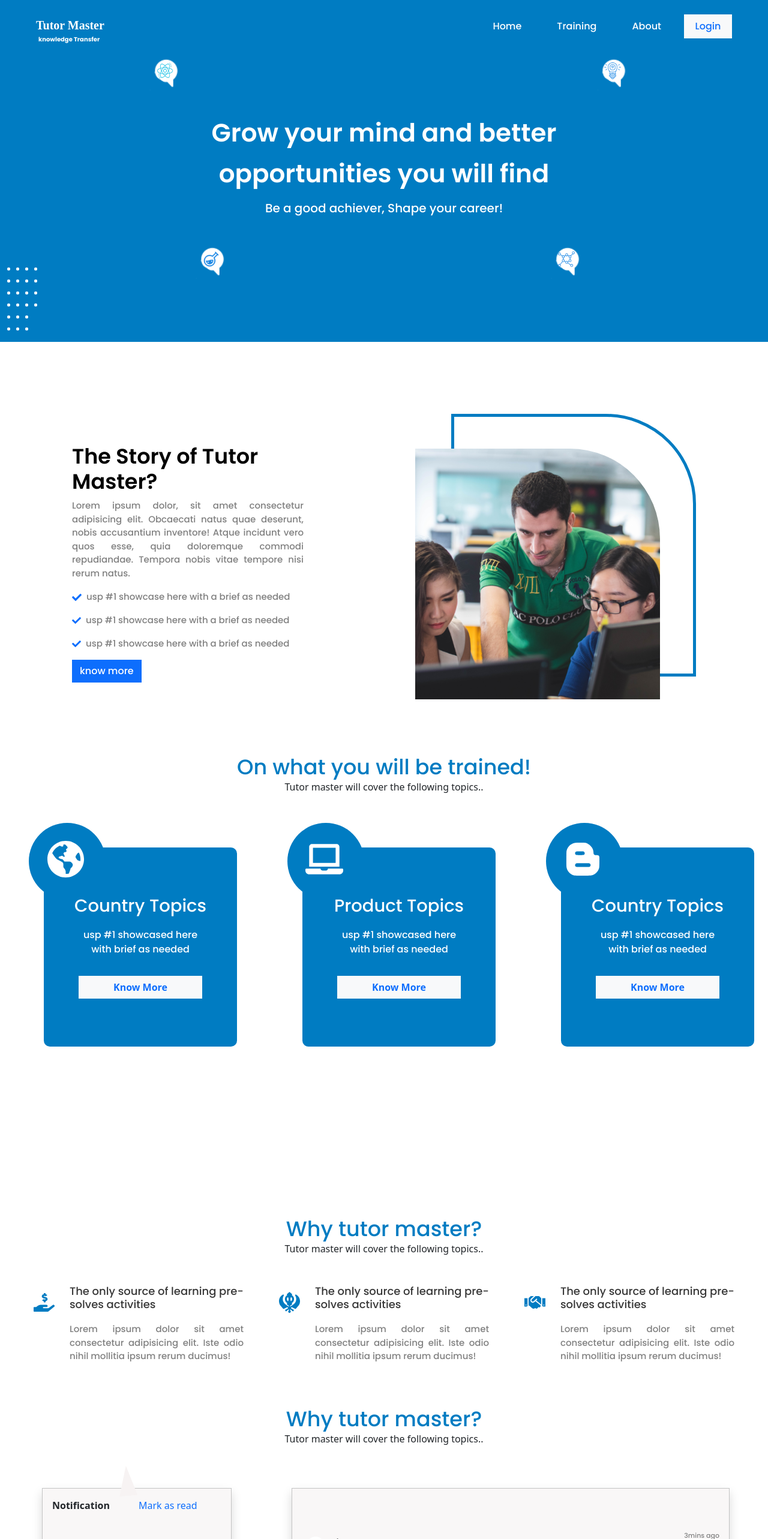
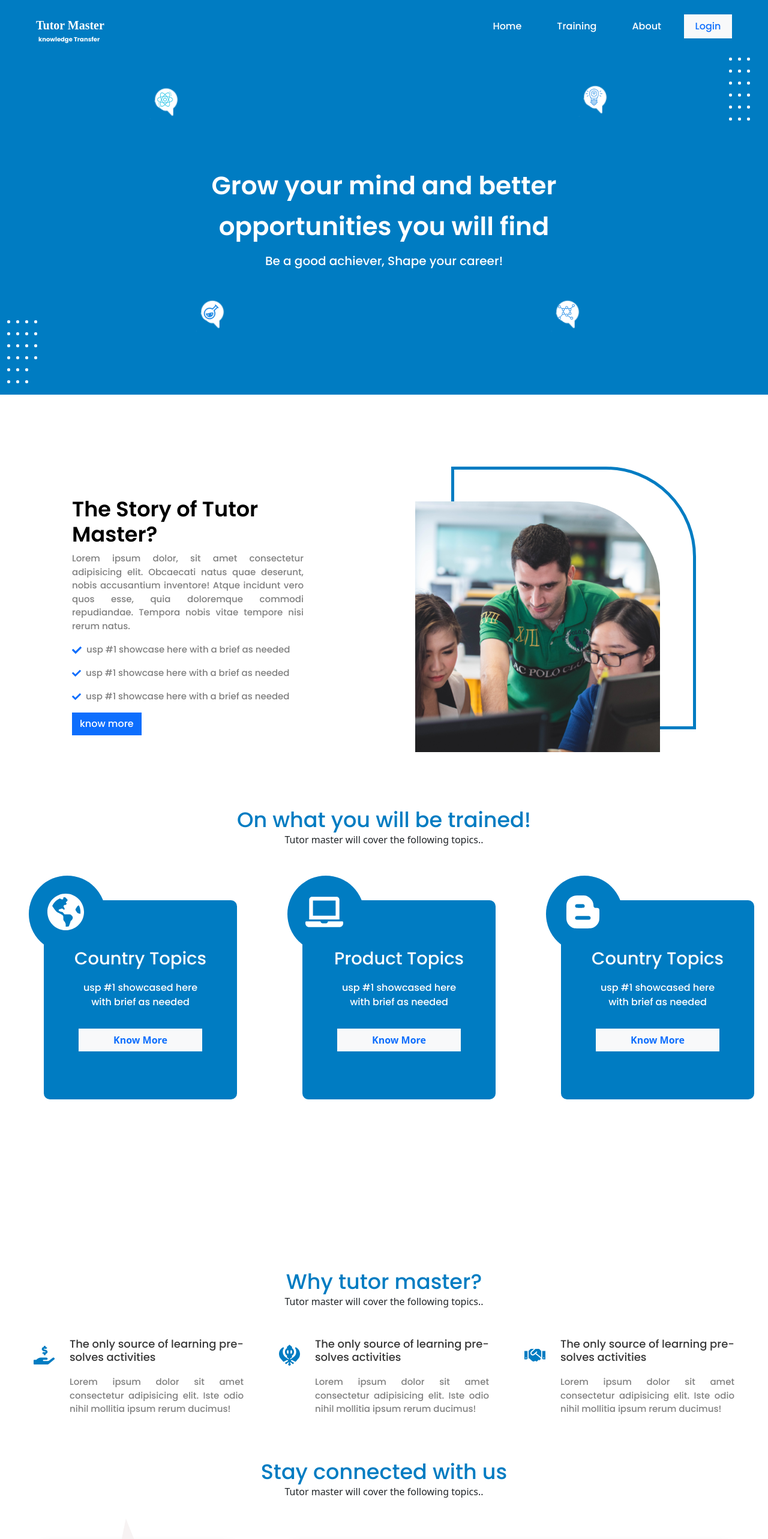
Before and after one commit to Sumon092/tutor-master, a React (Create React App) app: page / in a window 1280 px wide. Shown: the top 2566 px of the page at 60% size. Built offline with nearby package versions, Linux system fonts and the light colour scheme; a web font is replaced by a local one.

Commit message:
banner right side dotted added

```diff
--- a/src/Pages/Banner.js
+++ b/src/Pages/Banner.js
@@ -11,13 +11,47 @@ const Banner = () => {
     return (
         <div class="container-fluid bg-banner text-white text-center">
             <div className='d-flex justify-content-between align-center mb-5 p-2'>
-                <div className='absolute top-icon-left'>
+                <div className='absolute top-icon-left mt-5'>
                     <div className='position-absolute '><img src={conversation} alt='' /></div>
                     <img style={{ width: '28px' }} className='position-relative ms-3 mt-2' src={reactIcon} alt="" />
                 </div>
-                <div className='absolute top-icon-right'>
-                    <div className='position-absolute'><img src={conversation} alt='' /></div>
-                    <img style={{ width: '28px' }} className='position-relative ms-3 mt-2' src={lightIcon} alt="" />
+                <div style={{ width: '300px', marginBottom: '0' }} className='d-flex justify-content-between align-items-center'>
+                    <div className='absolute'>
+                        <div className='position-absolute'><img src={conversation} alt='' /></div>
+                        <img style={{ width: '28px' }} className='position-relative ms-3 mt-2' src={lightIcon} alt="" />
+
+                    </div>
+                    <div>
+                        <div className='ms-0 d-flex justify-start align-items-start pb-1 ps-0'>
+                            <div>
+                                <div style={{ background: 'white', height: '5px', width: '5px', borderRadius: '40%', marginRight: '10px', marginBottom: '15px' }}></div>
+                                <div style={{ background: 'white', height: '5px', width: '5px', borderRadius: '40%', marginRight: '10px', marginBottom: '15px' }}></div>
+                                <div style={{ background: 'white', height: '5px', width: '5px', borderRadius: '40%', marginRight: '10px', marginBottom: '15px' }}></div>
+                                <div style={{ background: 'white', height: '5px', width: '5px', borderRadius: '40%', marginRight: '10px', marginBottom: '15px' }}></div>
+                                <div style={{ background: 'white', height: '5px', width: '5px', borderRadius: '40%', marginRight: '10px', marginBottom: '15px' }}></div>
+                                <div style={{ background: 'white', height: '5px', width: '5px', borderRadius: '40%', marginRight: '10px', marginBottom: '15px' }}>
+                                </div>
+                            </div>
+                            <div>
+                                <div style={{ background: 'white', height: '5px', width: '5px', borderRadius: '40%', marginRight: '10px', marginBottom: '15px' }}></div>
+                                <div style={{ background: 'white', height: '5px', width: '5px', borderRadius: '40%', marginRight: '10px', marginBottom: '15px' }}></div>
+                                <div style={{ background: 'white', height: '5px', width: '5px', borderRadius: '40%', marginRight: '10px', marginBottom: '15px' }}></div>
+                                <div style={{ background: 'white', height: '5px', width: '5px', borderRadius: '40%', marginRight: '10px', marginBottom: '15px' }}></div>
+                                <div style={{ background: 'white', height: '5px', width: '5px', borderRadius: '40%', marginRight: '10px', marginBottom: '15px' }}></div>
+                                <div style={{ background: 'white', height: '5px', width: '5px', borderRadius: '40%', marginRight: '10px', marginBottom: '15px' }}>
+                                </div>
+                            </div>
+                            <div className=''>
+                                <div style={{ background: 'white', height: '5px', width: '5px', borderRadius: '40%', marginRight: '10px', marginBottom: '15px' }}></div>
+                                <div style={{ background: 'white', height: '5px', width: '5px', borderRadius: '40%', marginRight: '10px', marginBottom: '15px' }}></div>
+                                <div style={{ background: 'white', height: '5px', width: '5px', borderRadius: '40%', marginRight: '10px', marginBottom: '15px' }}></div>
+                                <div style={{ background: 'white', height: '5px', width: '5px', borderRadius: '40%', marginRight: '10px', marginBottom: '15px' }}></div>
+                                <div style={{ background: 'white', height: '5px', width: '5px', borderRadius: '40%', marginRight: '10px', marginBottom: '15px' }}></div>
+                                <div style={{ background: 'white', height: '5px', width: '5px', borderRadius: '40%', marginRight: '10px', marginBottom: '15px' }}>
+                                </div>
+                            </div>
+                        </div>
+                    </div>
                 </div>
             </div>
             <h1 className='banner-title'>Grow your mind and better
--- a/src/Pages/Connection.js
+++ b/src/Pages/Connection.js
@@ -5,7 +5,7 @@ const Connection = () => {
     return (
         <section>
             <div>
-                <h2 style={{ color: '#007CC2', fontFamily: 'poppins', fontSize: '35px' }} className='text-center mb-0'>Why tutor master?</h2>
+                <h2 style={{ color: '#007CC2', fontFamily: 'poppins', fontSize: '35px' }} className='text-center mb-0'>Stay connected with us</h2>
                 <p style={{ color: '#3E3E3E 93%', fontSize: '16px' }} className='text-center lh-0 mt-0 text-sm'>Tutor master will cover the following topics..</p>
             </div>
 
--- a/src/Pages/PlayVideo.js
+++ b/src/Pages/PlayVideo.js
@@ -6,7 +6,7 @@ const PlayVideo = () => {
     return (
         <section className='p-0'>
             <div>
-                <h2 style={{ color: '#007CC2', fontFamily: 'poppins', fontSize: '35px' }} className='text-center mb-0'>Why tutor master?</h2>
+                <h2 style={{ color: '#007CC2', fontFamily: 'poppins', fontSize: '35px' }} className='text-center mb-0'>Training Overview</h2>
             </div>
             <div className='d-flex justify-content-center align-items-center'>
                 <div style={{ width: '800px' }} className=' m-5'>
@@ -16,7 +16,7 @@ const PlayVideo = () => {
                     <div style={{ transform: 'translate(0px,-70px)' }} className='d-flex justify-content-between p-3'>
                         <div style={{ height: '15px' }}>
                             <div class="progress rounded-0">
-                                <div class="progress-bar" role="progressbar" style={{ width: "50%" }} aria-valuenow="50" aria-valuemin="0" aria-valuemax="100"></div>
+                                <div class="progress-bar" role="progressbar" style={{ width: "100%" }} aria-valuenow="50" aria-valuemin="0" aria-valuemax="100"></div>
                             </div>
                             <div className='d-flex justify-content-between' style={{ width: "300px" }}>
                                 <div>
--- a/src/Pages/tutor.css
+++ b/src/Pages/tutor.css
@@ -47,7 +47,7 @@ body {
 }
 
 .top-icon-right {
-    margin-right: 225px;
+    margin-left: 355px;
 }
 
 .bottom-icon-right {
@@ -73,6 +73,7 @@ body {
     font-weight: 600;
     font-size: 42px;
     line-height: 68px;
+    margin-top: 0;
 }
 
 .banner-subtitle {
```
